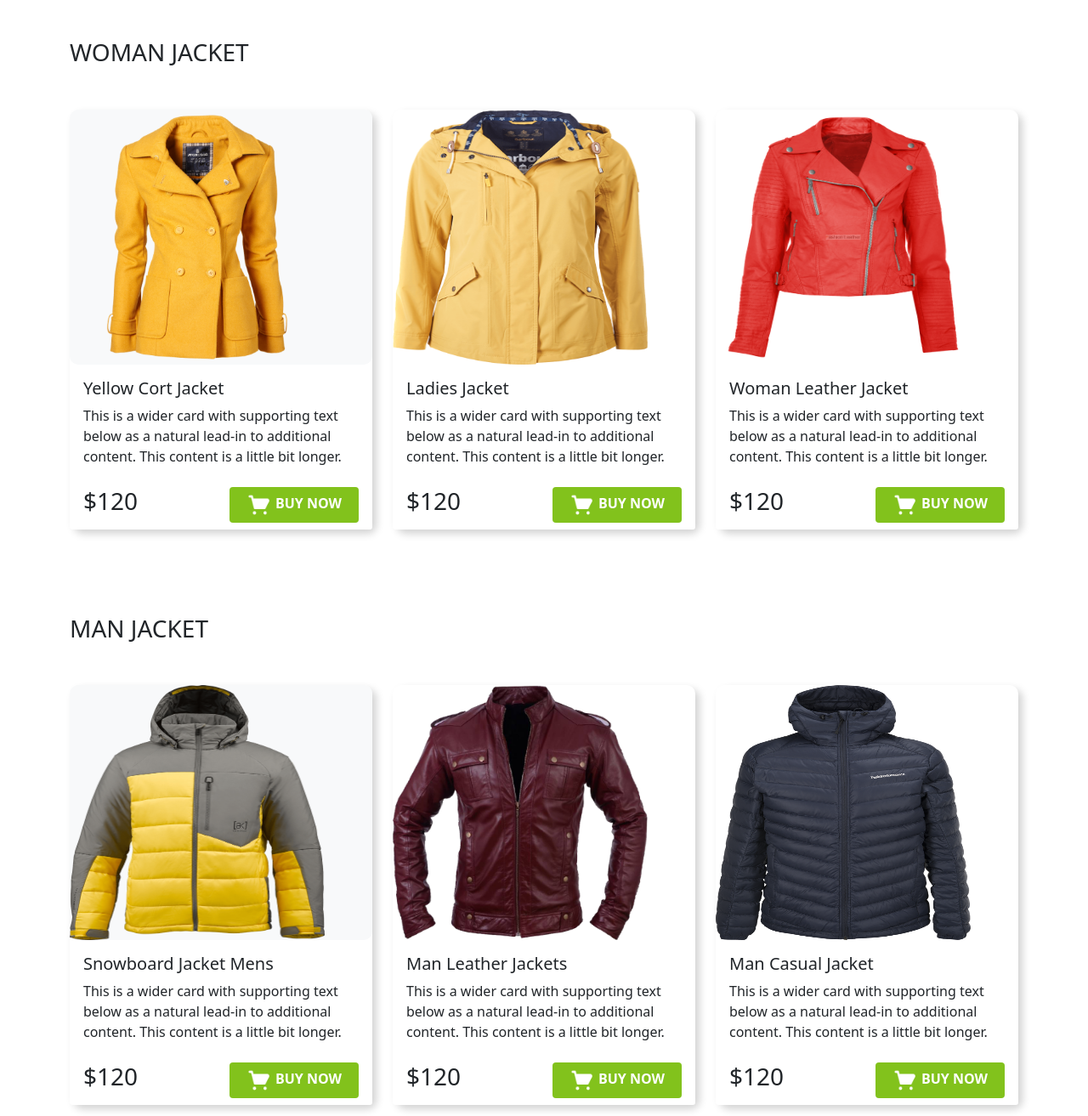
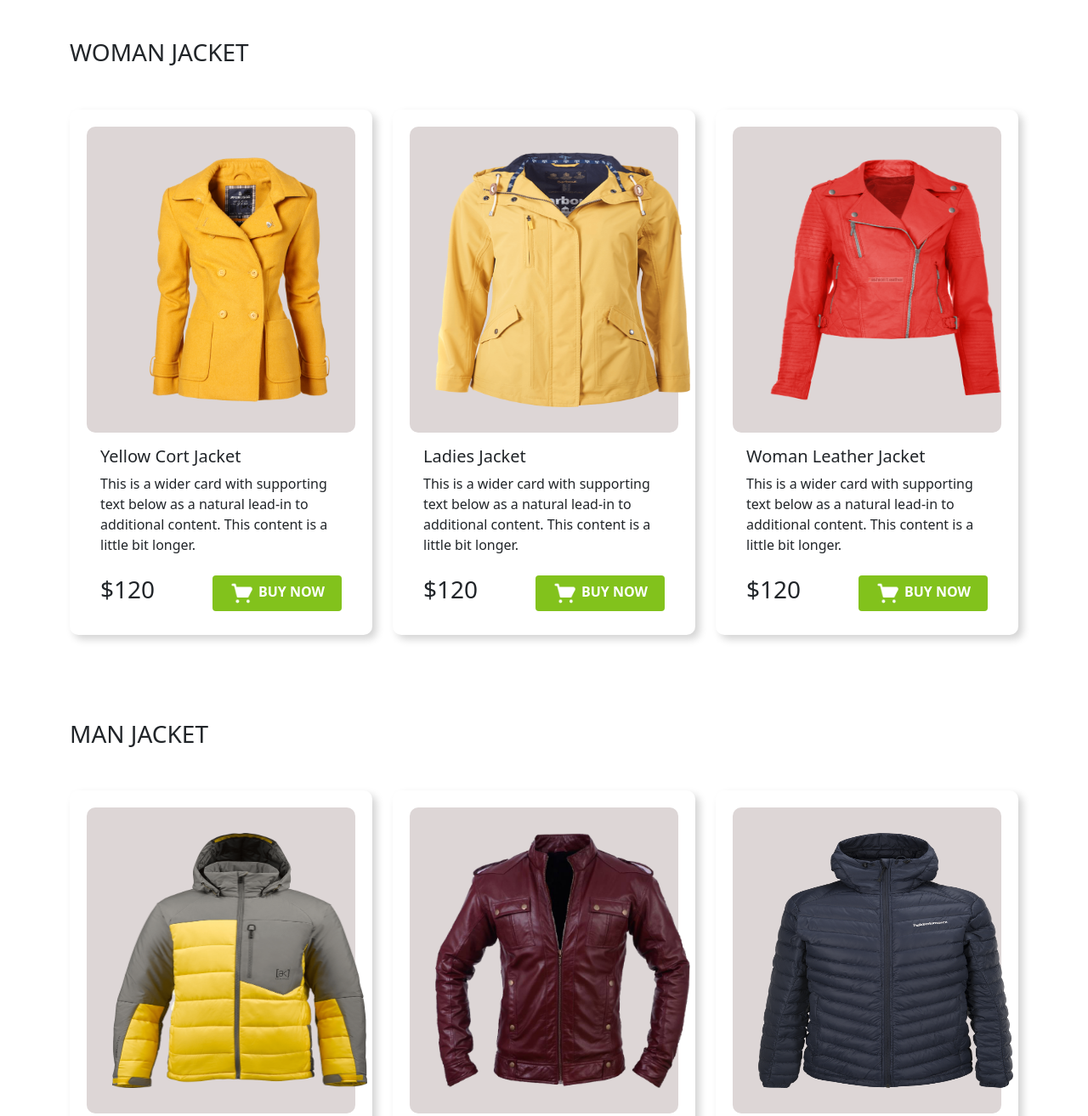
Before and after one commit to S-Delowar/bootstrap-website-practice, a plain HTML site: page index.html in a window 1280 px wide. Shown: the part 680-1993 px from the top of the page at 85% size. Drawn offline with nearby package versions, Linux system fonts and the light colour scheme.

Commit message:
modified images

```diff
--- a/index.html
+++ b/index.html
@@ -83,7 +83,7 @@
       <div class="row row-cols-1 row-cols-md-3 g-4">
         <div class="col">
           <div class="card h-100">
-            <div class="card-image-section justify-content-center bg-light">
+            <div class="card-image-section">
               <img
                 src="Image/SeekPng 1.png"
                 class="card-img-top card-image"
@@ -109,11 +109,14 @@
         </div>
         <div class="col">
           <div class="card h-100">
-            <img
+            <div class="card-image-section">
+              <img
               src="Image/PngItem_2597366 1.png"
               class="card-img-top card-image"
               alt="..."
             />
+            </div>
+
             <div class="card-body">
               <h5 class="card-title">Ladies Jacket</h5>
               <p class="card-text">
@@ -133,11 +136,14 @@
         </div>
         <div class="col">
           <div class="card h-100">
-            <img
+            <div class="card-image-section">
+              <img
               src="Image/image 15.png"
               class="card-img-top card-image"
               alt="..."
             />
+            </div>
+
             <div class="card-body">
               <h5 class="card-title">Woman Leather Jacket</h5>
               <p class="card-text">
@@ -165,7 +171,7 @@
       <div class="row row-cols-1 row-cols-md-3 g-4">
         <div class="col">
           <div class="card h-100">
-            <div class="card-image-section justify-content-center bg-light">
+            <div class="card-image-section">
               <img
                 src="Image/image 11.png"
                 class="card-img-top card-image"
@@ -191,11 +197,14 @@
         </div>
         <div class="col">
           <div class="card h-100">
-            <img
+            <div class="card-image-section">
+              <img
               src="Image/vippng 1.png"
               class="card-img-top card-image"
               alt="..."
             />
+            </div>
+
             <div class="card-body">
               <h5 class="card-title">Man Leather Jackets</h5>
               <p class="card-text">
@@ -215,11 +224,14 @@
         </div>
         <div class="col">
           <div class="card h-100">
-            <img
+            <div class="card-image-section">
+              <img
               src="Image/toppng 1.png"
               class="card-img-top card-image"
               alt="..."
             />
+            </div>
+
             <div class="card-body">
               <h5 class="card-title">Man Casual Jacket</h5>
               <p class="card-text">
--- a/style.css
+++ b/style.css
@@ -3,8 +3,9 @@
     width: 300px;
 }
 .card-image-section{
+    padding: 30px;
     border-radius: 10px;
-    background-color: rgb(148, 141, 141);
+    background-color: rgb(221, 214, 214);
 }
 
 .card-footer{
@@ -24,7 +25,7 @@
     background-color: rgb(92, 129, 17);
 }
 .logo{
-    width: 300px;
+    width: 350px;
     height: 50px;
 }
 section{
@@ -53,4 +54,5 @@ section{
     border: none;
     box-shadow: 5px 5px 10px lightgray;
     border-radius: 10px;
+    padding: 20px 20px;
 }
```
